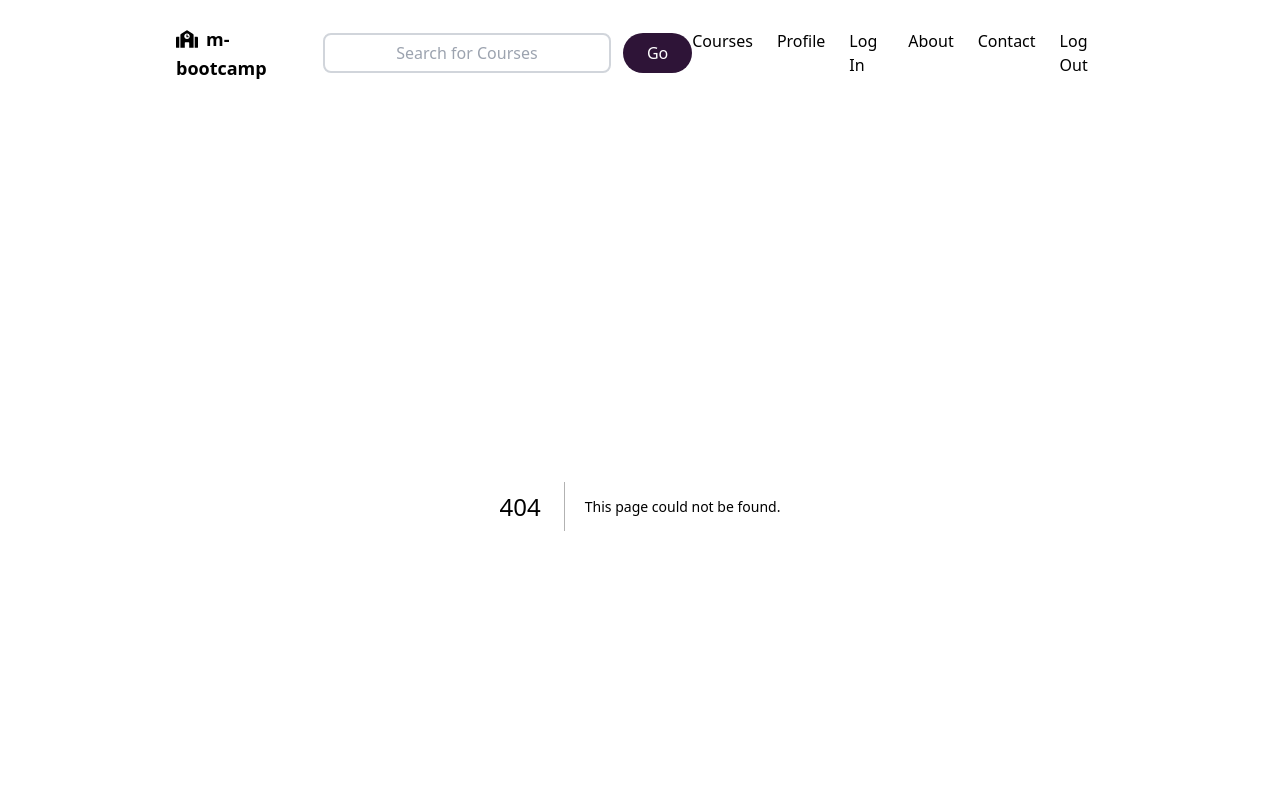
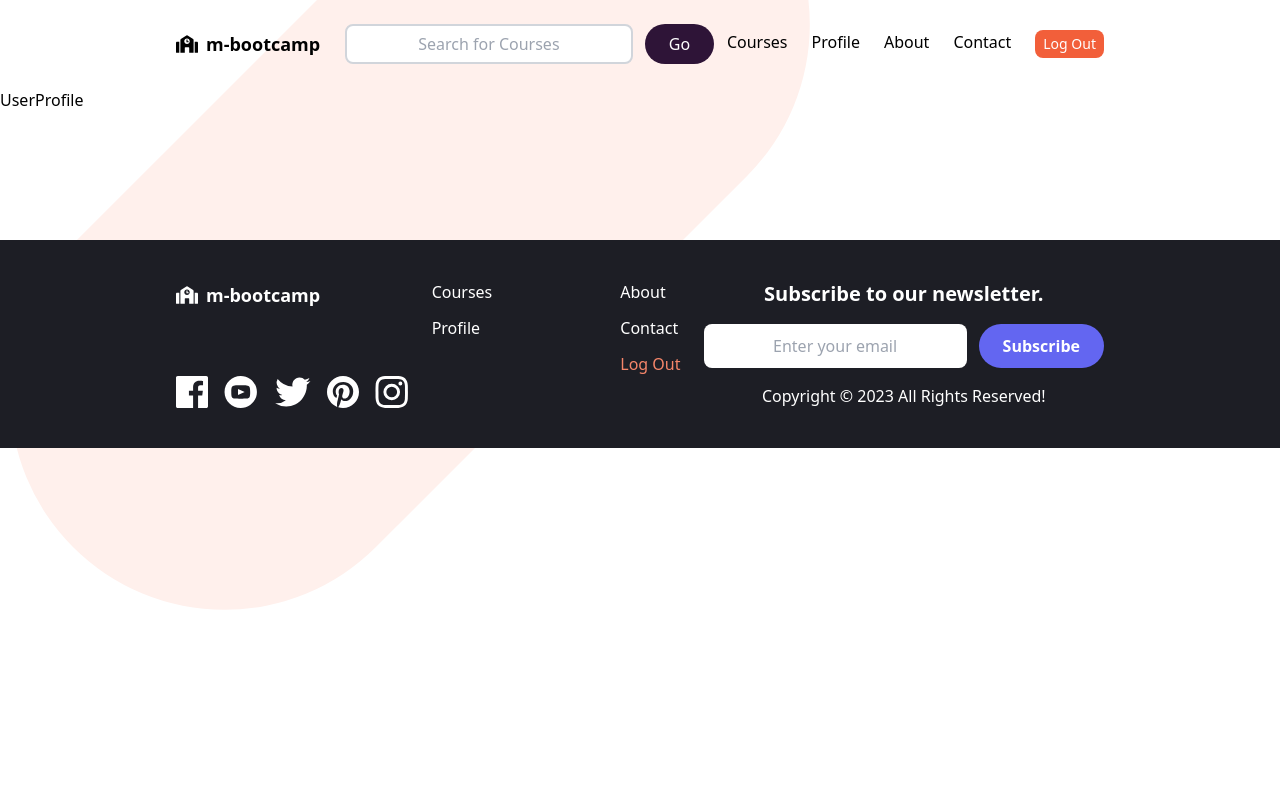
Before and after one commit to mikiasworash/m-techtrek, a Next.js app in the folder frontend-next/: page /profile in a window 1280 px wide. Before the commit this address had no page. Shown: the top 800 px of the page. Built offline with nearby package versions, Linux system fonts and the light colour scheme; no server answers; sample sign-in values are in the browser's storage.

Commit message:
added auth & profile pages

```diff
--- a/frontend-next/src/components/hero-section.js
+++ b/frontend-next/src/components/hero-section.js
@@ -18,7 +18,7 @@ export default function Hero() {
             </p>
             <div className="flex justify-center lg:justify-start">
               <a
-                href="/register"
+                href="/auth"
                 className="p-3 px-6 pt-2 text-white bg-purplish rounded-full baseline hover:bg-primary-700"
               >
                 Get Started
--- a/frontend-next/src/components/layout/footer.js
+++ b/frontend-next/src/components/layout/footer.js
@@ -1,7 +1,14 @@
+import { useSession, signOut } from 'next-auth/react'
 import { FaSchool } from 'react-icons/fa'
 import Link from 'next/link'
 
 export default function Footer() {
+  const { data: session, status } = useSession()
+
+  function logoutHandler() {
+    signOut()
+  }
+
   return (
     <>
       <footer className="bg-veryDarkBlue">
@@ -53,12 +60,16 @@ export default function Footer() {
               <a href="#featured-courses" className="hover:text-brightRed">
                 Courses
               </a>
+              {session && status === 'authenticated' && (
                 <Link href="/profile" className="hover:text-brightRed">
                   Profile
                 </Link>
+              )}
+              {!session && (
                 <Link href="/auth" className="hover:text-brightRed">
                   Log In
                 </Link>
+              )}
             </div>
             <div className="flex flex-col space-y-3 text-white">
               <Link href="/#meet-the-team" className="hover:text-brightRed">
@@ -67,9 +78,14 @@ export default function Footer() {
               <Link href="/#contact" className="hover:text-brightRed">
                 Contact
               </Link>
-              <Link href="#" className="hover:text-brightRed">
+              {session && (
+                <button
+                  onClick={logoutHandler}
+                  className="text-brightRedLight hover:text-brightRed"
+                >
                   Log Out
-              </Link>
+                </button>
+              )}
             </div>
           </div>
           {/*  Input container */}
--- a/frontend-next/src/components/layout/navbar.js
+++ b/frontend-next/src/components/layout/navbar.js
@@ -1,5 +1,6 @@
 import { useContext, useEffect, useState } from 'react'
 import { useRouter } from 'next/router'
+import { useSession, signOut } from 'next-auth/react'
 import CourseContext from '../../context/CourseContext'
 import { FaSchool } from 'react-icons/fa'
 import Link from 'next/link'
@@ -8,6 +9,8 @@ import Alert from './Alert'
 export default function Navbar() {
   const router = useRouter()
   const currentPath = router.pathname
+
+  const { data: session, status } = useSession()
 
   const {
     courseTitle,
@@ -43,6 +46,13 @@ export default function Navbar() {
   }, [])
 
   const [hamburgerClicked, setHamburgerClicked] = useState(false)
+
+  function logoutHandler() {
+    if (hamburgerClicked) {
+      setHamburgerClicked((current) => !current)
+    }
+    signOut()
+  }
 
   return (
     <>
@@ -95,21 +105,30 @@ export default function Navbar() {
             <a href="/#featured-courses" className="hover:text-primary-700">
               Courses
             </a>
+            {session && status === 'authenticated' && (
               <Link href="/profile" className="hover:text-primary-700">
                 Profile
               </Link>
+            )}
+            {!session && (
               <Link href="/auth" className="hover:text-primary-700">
                 Log In
               </Link>
+            )}
             <Link href="/#meet-the-team" className="hover:text-primary-700">
               About
             </Link>
             <Link href="/#contact" className="hover:text-primary-700">
               Contact
             </Link>
-            <Link href="#" className="hover:text-primary-700">
+            {session && (
+              <button
+                onClick={logoutHandler}
+                className="text-white bg-brightRed hover:bg-red-800 font-medium rounded-lg text-sm px-2 py-1"
+              >
                 Log Out
-            </Link>
+              </button>
+            )}
           </div>
 
           {/*  Hamburger Icon  */}
@@ -144,6 +163,7 @@ export default function Navbar() {
             >
               Courses
             </Link>
+            {session && status === 'authenticated' && (
               <Link
                 href="/profile"
                 onClick={() => setHamburgerClicked((current) => !current)}
@@ -151,6 +171,8 @@ export default function Navbar() {
               >
                 Profile
               </Link>
+            )}
+            {!session && (
               <Link
                 href="/auth"
                 onClick={() => setHamburgerClicked((current) => !current)}
@@ -158,6 +180,7 @@ export default function Navbar() {
               >
                 Log In
               </Link>
+            )}
             <Link
               href="/#meet-the-team"
               onClick={() => setHamburgerClicked((current) => !current)}
@@ -172,13 +195,14 @@ export default function Navbar() {
             >
               Contact
             </Link>
-            <Link
-              href="#"
-              onClick={() => setHamburgerClicked((current) => !current)}
-              className="hover:hover:text-primary-700"
+            {session && (
+              <button
+                onClick={logoutHandler}
+                className="text-white bg-brightRed hover:bg-red-800 font-medium rounded-lg text-sm px-2 py-1"
               >
                 Log Out
-            </Link>
+              </button>
+            )}
           </div>
         </div>
       </nav>
@@ -196,7 +220,7 @@ export default function Navbar() {
                 onChange={handleChange}
               />
               {coursesData.count == 0 && (
-                <button className="px-6 py-2 text-white rounded-full bg-purplish hover:bg-lightPurplish focus:outline-none">
+                <button className="px-6 py-2 text-white rounded-full bg-purplish hover:bg-primary-700 focus:outline-none">
                   Go
                 </button>
               )}
--- a/frontend-next/src/components/testimonials.js
+++ b/frontend-next/src/components/testimonials.js
@@ -54,7 +54,7 @@ function Testimonials() {
         {/* Button  */}
         <div className="my-16">
           <Link
-            href="/register"
+            href="/auth"
             className="p-3 px-6 pt-2 text-white bg-purplish rounded-full baseline hover:bg-primary-700"
           >
             Get Started
--- /dev/null
+++ b/frontend-next/src/pages/auth.js
@@ -0,0 +1,27 @@
+import { getSession } from 'next-auth/react'
+import { useEffect, useState } from 'react'
+import AuthForm from '@/components/auth/auth-form'
+import { useRouter } from 'next/router'
+import Spinner from '@/components/layout/Spinner'
+
+function AuthPage() {
+  const [isLoading, setIsLoading] = useState(true)
+  const router = useRouter()
+  useEffect(() => {
+    getSession().then((session) => {
+      if (session) {
+        router.replace('/profile')
+      } else {
+        setIsLoading(false)
+      }
+    })
+  }, [router])
+
+  if (isLoading) {
+    return <Spinner />
+  }
+
+  return <AuthForm />
+}
+
+export default AuthPage
--- a/frontend-next/src/pages/courses/[id].js
+++ b/frontend-next/src/pages/courses/[id].js
@@ -88,7 +88,7 @@ function CourseDetail(props) {
         </div>
         <div className="mb-4 text-center">
           <Link
-            href={'/register'}
+            href={'/auth'}
             className="px-6 py-2 text-white rounded-xl bg-purplish hover:bg-primary-700 focus:outline-none"
           >
             Enroll
--- /dev/null
+++ b/frontend-next/src/pages/profile.js
@@ -0,0 +1,26 @@
+import UserProfile from '@/components/user-profile'
+import { getSession } from 'next-auth/react'
+
+function ProfilePage() {
+  return <UserProfile />
+}
+
+export async function getServerSideProps(context) {
+  const session = await getSession({ req: context.req })
+  if (!session) {
+    return {
+      redirect: {
+        destination: '/auth',
+        permanent: false,
+      },
+    }
+  }
+
+  return {
+    props: {
+      session,
+    },
+  }
+}
+
+export default ProfilePage
```
Lines whose indentation alone changed are shown as unchanged.
